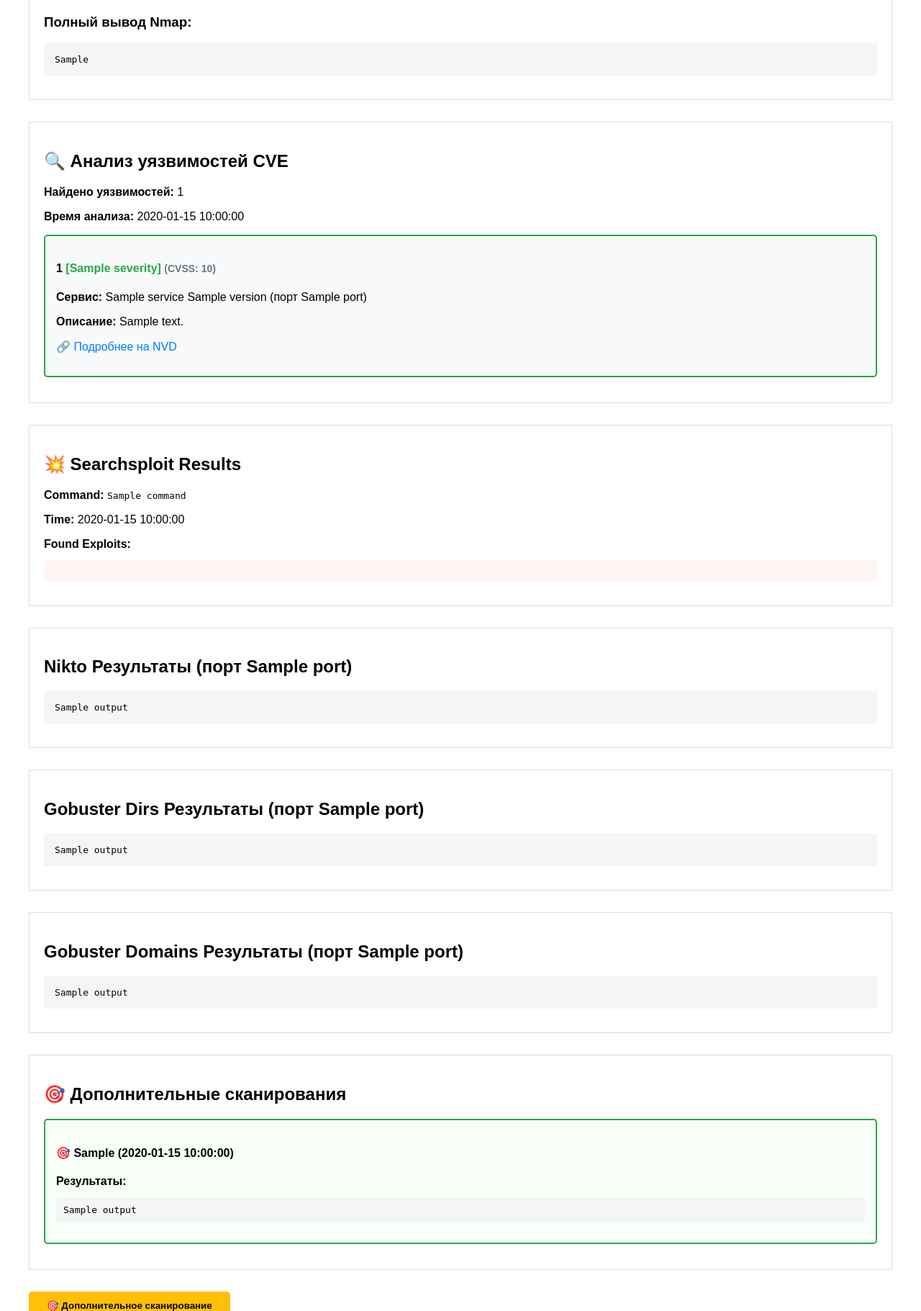
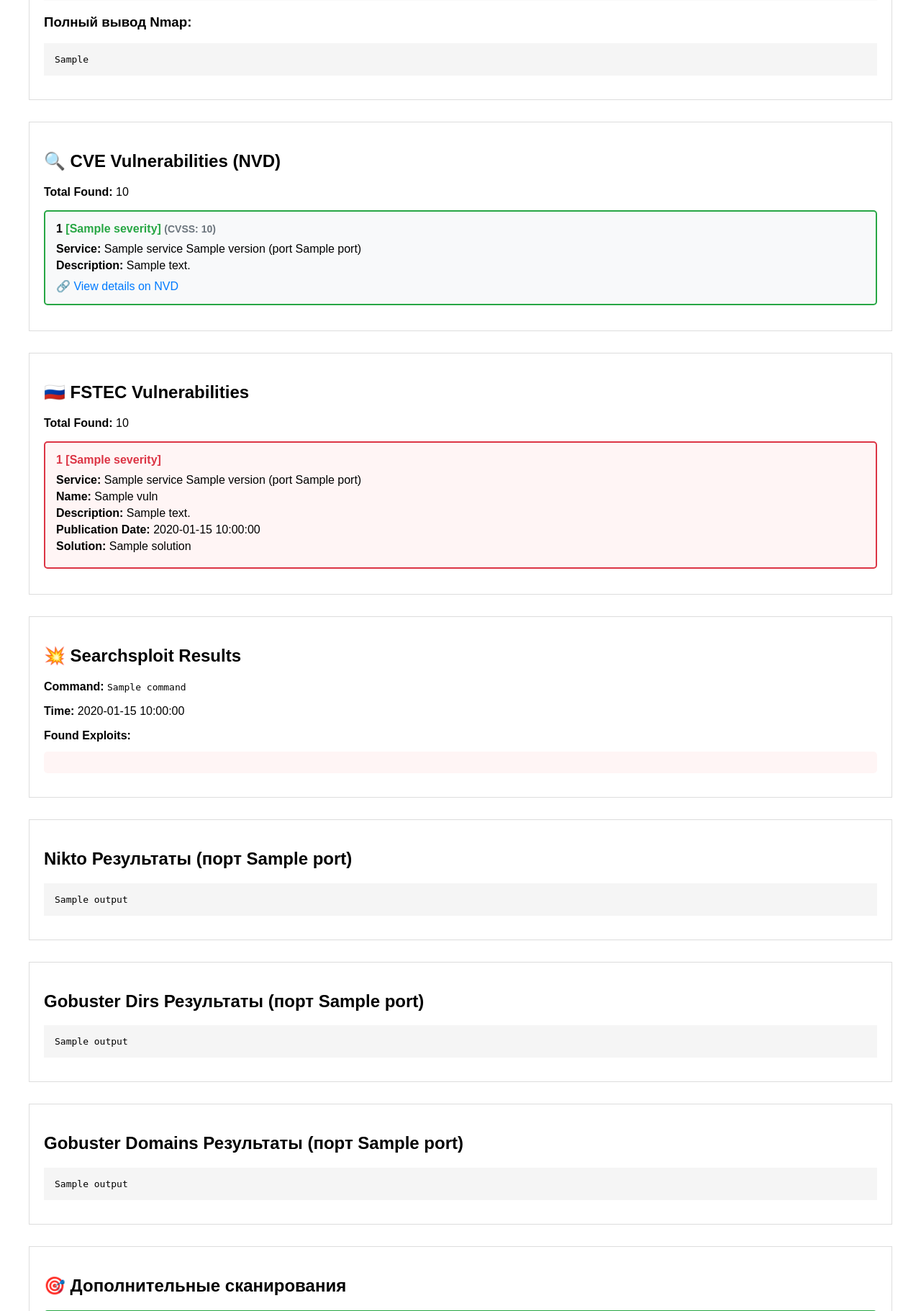
Before and after one commit to DGDays/su2cks_scan, a Flask app: template templates/report.html in a window 1280 px wide. Shown: the part 399-2220 px from the top of the page at 72% size. Run offline with Flask 3, Linux system fonts and the light colour scheme; the template is opened without the code that fills it: most values are stand-ins (such as "Sample title", 1, 10 or a date in 2020); parts of the project's set-up code (start-up, migrations or seed data) failed here and were passed over.

Commit message:
Вроде как подключил БДУ ФСТЭК -_- но нужны тесты

```diff
--- a/main.py
+++ b/main.py
@@ -2,7 +2,7 @@
 import subprocess
 import json
 import threading
-import os
+import os, sys
 import re
 import pdfkit
 import tempfile
@@ -14,6 +14,9 @@ from datetime import datetime
 from collections import deque
 from flask import Flask, render_template, request, jsonify, make_response
 import xml.etree.ElementTree as ET
+# Добавляем путь к папке fstec_vul_db
+sys.path.append(os.path.join(os.path.dirname(__file__), 'fstec_vul_db'))
+from core import VulnerabilityDB
 
 '''
 │╲   ____╲│╲  ╲│╲  ╲  ╱  ___  ╲│╲   ____╲│╲  ╲│╲  ╲ │╲   ____╲         │╲   ____╲│╲   ____╲│╲   __  ╲│╲   ___  ╲
@@ -26,7 +29,6 @@ import xml.etree.ElementTree as ET
    '''
 
 app = Flask(__name__)
-
 # Хранилище результатов сканирований
 scan_results = {}
 UPLOAD_FOLDER = '/tmp/pentest_scanner_wordlists'
@@ -39,10 +41,51 @@ cve_analysis_queue = deque()
 cve_analysis_active = False
 nvd_request_times = deque()
 
+def init_fstec_db():
+    """Инициализация БД ФСТЭК"""
+    try:
+        db = VulnerabilityDB()
+        print("[✅] БД ФСТЭК инициализирована")
+        return db
+    except Exception as e:
+        print(f"[-] Ошибка инициализации БД ФСТЭК: {e}")
+        return None
+
+# Использование в твоих функциях
+def search_fstec_vulnerabilities(service_name: str, service_version: str):
+    """
+    Поиск уязвимостей в БД ФСТЭК для сервиса
+    """
+    try:
+        db = init_fstec_db()
+        if not db:
+            return []
+
+        # Маппинг названий сервисов
+        service_map = {
+            'ftp': 'vsftpd',
+            'http': 'Apache HTTP Server',
+            'https': 'Apache HTTP Server',
+            'ssh': 'OpenSSH',
+            'mysql': 'MySQL',
+            'postgresql': 'PostgreSQL',
+            'smb': 'Samba',
+            'microsoft-ds': 'Windows',
+            'netbios-ssn': 'Samba'
+        }
+
+        search_name = service_map.get(service_name.lower(), service_name)
+
+        print(f"[+] Поиск в БД ФСТЭК: {search_name} {service_version}")
+        vulnerabilities = db.find_vulnerabilities(search_name, service_version)
+
+        return vulnerabilities
+
+    except Exception as e:
+        print(f"[-] Ошибка поиска в БД ФСТЭК: {e}")
+        return []
+
 def start_cve_analysis_async(scan_data, nmap_output):
-    """
-    Запускает CVE анализ в отдельном потоке с ограничением запросов
-    """
     global cve_analysis_active
 
     if cve_analysis_active:
@@ -58,32 +101,31 @@ def start_cve_analysis_async(scan_data, nmap_output):
         try:
             print("[🚀] Запуск асинхронного CVE анализа в фоновом режиме...")
 
-            # Парсим сервисы для анализа
             services = parse_nmap_for_cve_services(nmap_output)
             if not services:
                 print("[-] Нет сервисов для CVE анализа")
                 return
 
-            # Ограничиваем количество анализируемых сервисов
-            services_to_analyze = services[:3]  # Только первые 3 сервиса
+            services_to_analyze = services[:3]
 
-            vulnerabilities = []
+            nvd_vulnerabilities = []  # ⭐ ОТДЕЛЬНО ДЛЯ NVD
+            fstec_vulnerabilities = []  # ⭐ ОТДЕЛЬНО ДЛЯ ФСТЭК
 
             for i, service in enumerate(services_to_analyze):
                 print(f"[{i+1}/{len(services_to_analyze)}] Анализ CVE для: {service['name']} {service['version']}")
 
-                # Делаем паузу между запросами (25 секунд)
+                # Делаем паузу между запросами
                 if i > 0:
                     wait_time = 25
                     print(f"[⏳] Пауза {wait_time} секунд перед следующим запросом...")
                     time.sleep(wait_time)
 
-                # Ищем CVE для сервиса
+                # Ищем CVE для сервиса (NVD)
                 cve_list = search_cve_for_service_safe(service['name'], service['version'])
 
                 if cve_list:
                     for cve in cve_list:
-                        vulnerabilities.append({
+                        nvd_vulnerabilities.append({
                             'service': service['name'],
                             'version': service['version'],
                             'port': service['port'],
@@ -93,28 +135,46 @@ def start_cve_analysis_async(scan_data, nmap_output):
                             'severity': cve.get('severity', 'N/A')
                         })
 
-            # Сохраняем результаты в scan_data
-            if vulnerabilities:
-                scan_data['results']['cve_analysis'] = {
-                    'vulnerabilities': vulnerabilities,
-                    'total_found': len(vulnerabilities),
-                    'scan_time': datetime.now().isoformat()
-                }
-                print(f"[✅] CVE анализ завершен: найдено {len(vulnerabilities)} уязвимостей")
-            else:
-                print("[ℹ️] CVE анализ завершен: уязвимости не найдены")
+                # Ищем в БД ФСТЭК
+                print(f"[{i+1}/{len(services_to_analyze)}] Поиск в БД ФСТЭК для: {service['name']} {service['version']}")
+                fstec_vulns = search_fstec_vulnerabilities(service['name'], service['version'])
+
+                if fstec_vulns:
+                    for fstec_vuln in fstec_vulns:
+                        fstec_vulnerabilities.append({
+                            'service': service['name'],
+                            'version': service['version'],
+                            'port': service['port'],
+                            'vuln_id': fstec_vuln.get('identifier', 'N/A'),
+                            'name': fstec_vuln.get('name', 'N/A'),
+                            'description': fstec_vuln.get('description', 'N/A'),
+                            'severity': fstec_vuln.get('severity', 'N/A'),
+                            'publication_date': fstec_vuln.get('publication_date', 'N/A'),
+                            'solution': fstec_vuln.get('solution', 'N/A')
+                        })
+
+            # Сохраняем результаты ОТДЕЛЬНО
+            scan_data['results']['vulnerability_analysis'] = {
+                'nvd_vulnerabilities': nvd_vulnerabilities,
+                'fstec_vulnerabilities': fstec_vulnerabilities,
+                'nvd_total': len(nvd_vulnerabilities),
+                'fstec_total': len(fstec_vulnerabilities),
+                'total_found': len(nvd_vulnerabilities) + len(fstec_vulnerabilities),
+                'scan_time': datetime.now().isoformat()
+            }
+
+            print(f"[✅] Анализ уязвимостей завершен: "
+                  f"NVD: {len(nvd_vulnerabilities)}, ФСТЭК: {len(fstec_vulnerabilities)}")
 
         except Exception as e:
-            print(f"[-] Ошибка асинхронного CVE анализа: {e}")
+            print(f"[-] Ошибка асинхронного анализа уязвимостей: {e}")
         finally:
             cve_analysis_active = False
 
-            # Обрабатываем следующее сканирование в очереди
             if cve_analysis_queue:
                 next_scan_data, next_nmap_output = cve_analysis_queue.popleft()
                 start_cve_analysis_async(next_scan_data, next_nmap_output)
 
-    # Запускаем в отдельном потоке
     thread = threading.Thread(target=async_cve_analysis)
     thread.daemon = True
     thread.start()
--- a/templates/report.html
+++ b/templates/report.html
@@ -35,20 +35,20 @@
         </div>
         {% endif %}
 
-        {% if scan.results.cve_analysis %}
+        <!-- NVD CVE Vulnerabilities -->
+        {% if scan.results.vulnerability_analysis and scan.results.vulnerability_analysis.nvd_vulnerabilities %}
         <div class="section">
-            <h2>🔍 Анализ уязвимостей CVE</h2>
-            <p><strong>Найдено уязвимостей:</strong> {{ scan.results.cve_analysis.total_found }}</p>
-            <p><strong>Время анализа:</strong> {{ scan.results.cve_analysis.scan_time[:19] }}</p>
+            <h2>🔍 CVE Vulnerabilities (NVD)</h2>
+            <p><strong>Total Found:</strong> {{ scan.results.vulnerability_analysis.nvd_total }}</p>
 
-            {% for vuln in scan.results.cve_analysis.vulnerabilities %}
+            {% for vuln in scan.results.vulnerability_analysis.nvd_vulnerabilities %}
             <div style="margin: 15px 0; padding: 15px; border: 2px solid
                 {% if vuln.severity == 'CRITICAL' %}#dc3545
                 {% elif vuln.severity == 'HIGH' %}#fd7e14
                 {% elif vuln.severity == 'MEDIUM' %}#ffc107
                 {% else %}#28a745{% endif %};
                 border-radius: 5px; background: #f8f9fa;">
-                <h4>
+                <h4 style="margin: 0 0 10px 0;">
                     {{ vuln.cve_id }}
                     <span style="color:
                         {% if vuln.severity == 'CRITICAL' %}#dc3545
@@ -64,14 +64,40 @@
                     </span>
                     {% endif %}
                 </h4>
-                <p><strong>Сервис:</strong> {{ vuln.service }} {{ vuln.version }} (порт {{ vuln.port }})</p>
-                <p><strong>Описание:</strong> {{ vuln.description }}</p>
-                <p style="margin-top: 10px;">
+                <p style="margin: 5px 0;"><strong>Service:</strong> {{ vuln.service }} {{ vuln.version }} (port {{ vuln.port }})</p>
+                <p style="margin: 5px 0;"><strong>Description:</strong> {{ vuln.description }}</p>
+                <p style="margin: 10px 0 0 0;">
                     <a href="https://nvd.nist.gov/vuln/detail/{{ vuln.cve_id }}" target="_blank"
                     style="color: #007bff; text-decoration: none;">
-                        🔗 Подробнее на NVD
+                        🔗 View details on NVD
                     </a>
                 </p>
+            </div>
+            {% endfor %}
+        </div>
+        {% endif %}
+
+        <!-- FSTEC Vulnerabilities -->
+        {% if scan.results.vulnerability_analysis and scan.results.vulnerability_analysis.fstec_vulnerabilities %}
+        <div class="section">
+            <h2>🇷🇺 FSTEC Vulnerabilities</h2>
+            <p><strong>Total Found:</strong> {{ scan.results.vulnerability_analysis.fstec_total }}</p>
+
+            {% for vuln in scan.results.vulnerability_analysis.fstec_vulnerabilities %}
+            <div style="margin: 15px 0; padding: 15px; border: 2px solid #dc3545; border-radius: 5px; background: #fff5f5;">
+                <h4 style="margin: 0 0 10px 0; color: #dc3545;">
+                    {{ vuln.vuln_id }}
+                    <span style="color: #dc3545; font-weight: bold;">
+                        [{{ vuln.severity }}]
+                    </span>
+                </h4>
+                <p style="margin: 5px 0;"><strong>Service:</strong> {{ vuln.service }} {{ vuln.version }} (port {{ vuln.port }})</p>
+                <p style="margin: 5px 0;"><strong>Name:</strong> {{ vuln.name }}</p>
+                <p style="margin: 5px 0;"><strong>Description:</strong> {{ vuln.description[:200] }}{% if vuln.description|length > 200 %}...{% endif %}</p>
+                <p style="margin: 5px 0;"><strong>Publication Date:</strong> {{ vuln.publication_date }}</p>
+                {% if vuln.solution and vuln.solution != 'N/A' %}
+                <p style="margin: 5px 0;"><strong>Solution:</strong> {{ vuln.solution[:200] }}{% if vuln.solution|length > 200 %}...{% endif %}</p>
+                {% endif %}
             </div>
             {% endfor %}
         </div>
```
Also changed, not shown: templates/report_pdf.html (+32 -7 lines).
